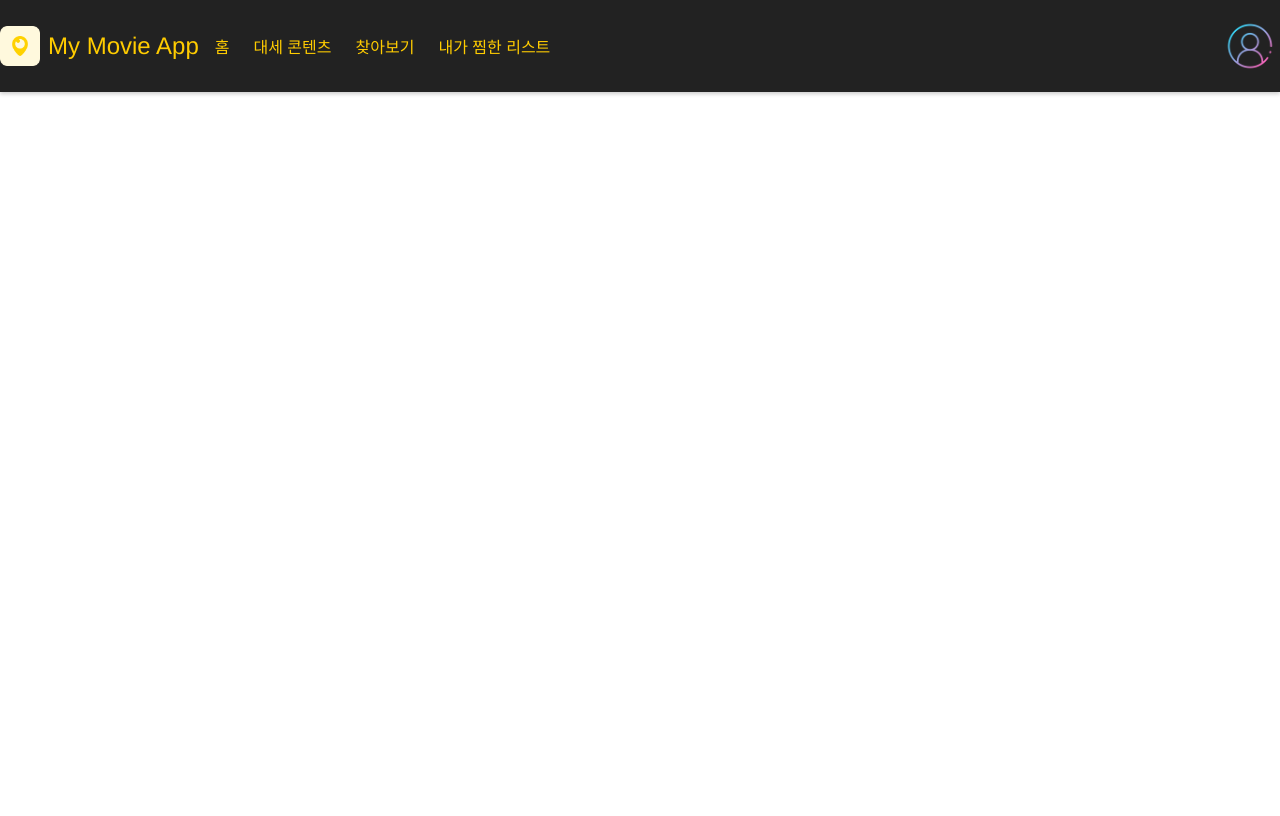
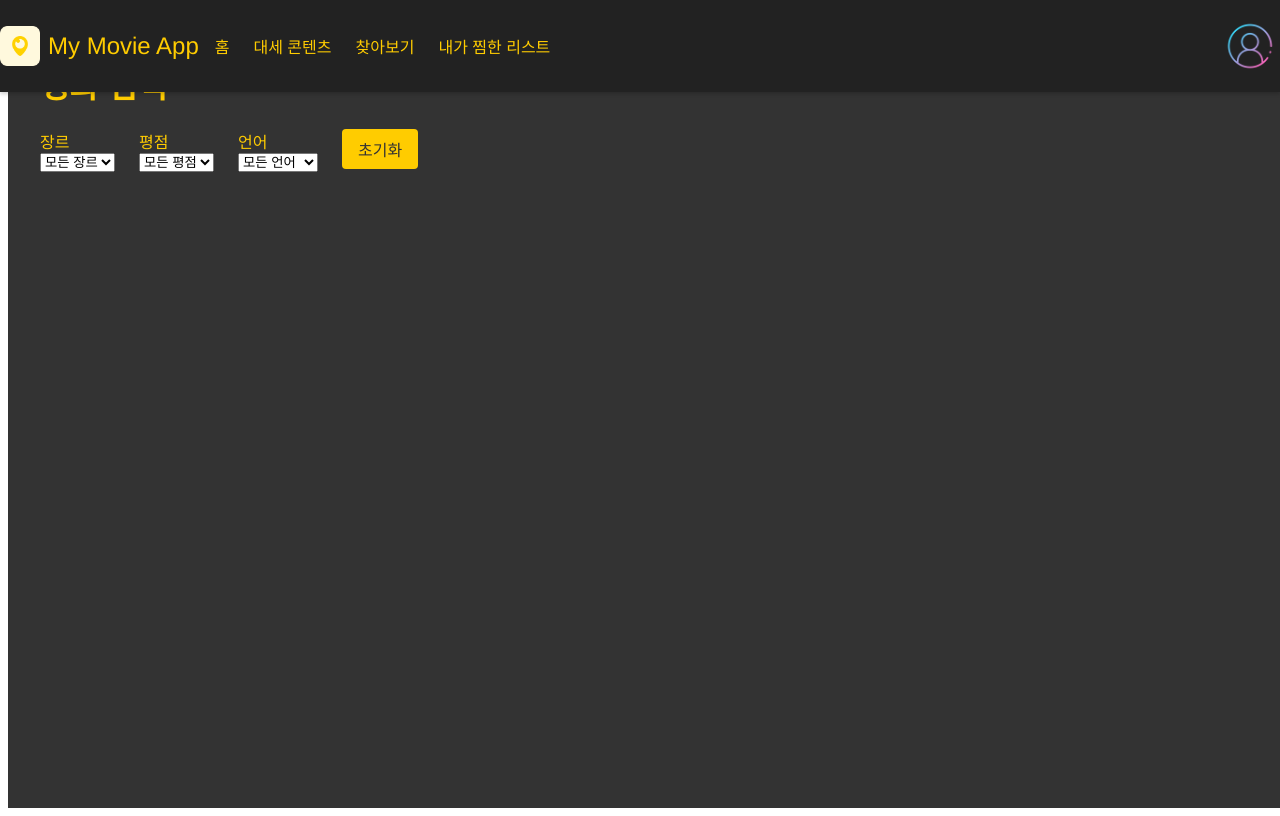
Before and after one commit to RGBRaccoon/web_front, a Vue app: page /search in a window 1280 px wide. Built offline with nearby package versions, Linux system fonts and the light colour scheme.

Commit message:
/search 페이지 생성 및 연결

```diff
--- a/src/router/index.js
+++ b/src/router/index.js
@@ -1,11 +1,16 @@
 import { createRouter, createWebHistory } from 'vue-router';
 import Home from '@/views/Home.vue';
-
+import Search from '@/views/SearchPage.vue';
 const routes = [
     {
         path: '/',
         name: 'MainPage',
         component: Home,
+    },
+    {
+        path: '/search',
+        name: 'SearchPage',
+        component: Search,
     },
     // 다른 라우트 추가 가능
 ];
--- /dev/null
+++ b/src/views/SearchPage.vue
@@ -0,0 +1,167 @@
+<template>
+    <div class="search-page">
+        <h1>영화 검색</h1>
+
+        <div class="filters">
+            <!-- 장르 선택 -->
+            <div class="filter">
+                <label for="genre">장르</label>
+                <select v-model="selectedGenre" @change="applyFilters">
+                    <option value="">모든 장르</option>
+                    <option
+                        v-for="genre in genres"
+                        :key="genre.id"
+                        :value="genre.id"
+                    >
+                        {{ genre.name }}
+                    </option>
+                </select>
+            </div>
+
+            <!-- 평점 선택 -->
+            <div class="filter">
+                <label for="rating">평점</label>
+                <select v-model="selectedRating" @change="applyFilters">
+                    <option value="">모든 평점</option>
+                    <option
+                        v-for="rating in ratings"
+                        :key="rating"
+                        :value="rating"
+                    >
+                        {{ rating }}
+                    </option>
+                </select>
+            </div>
+
+            <!-- 언어 선택 -->
+            <div class="filter">
+                <label for="language">언어</label>
+                <select v-model="selectedLanguage" @change="applyFilters">
+                    <option value="">모든 언어</option>
+                    <option
+                        v-for="language in languages"
+                        :key="language.code"
+                        :value="language.code"
+                    >
+                        {{ language.name }}
+                    </option>
+                </select>
+            </div>
+            <button @click="resetFilters" class="reset-button">초기화</button>
+        </div>
+
+        <!-- 초기화 버튼 -->
+
+        <!-- 필터 적용 후 영화 목록 -->
+        <div class="movie-results">
+            <MovieCard
+                v-for="movie in filteredMovies"
+                :key="movie.id"
+                :movie="movie"
+            />
+        </div>
+    </div>
+</template>
+
+<script>
+import MovieCard from '@/components/MovieCard.vue';
+
+export default {
+    name: 'SearchPage',
+    components: { MovieCard },
+    data() {
+        return {
+            selectedGenre: '',
+            selectedRating: '',
+            selectedLanguage: '',
+            genres: [
+                { id: 28, name: 'Action' },
+                { id: 35, name: 'Comedy' },
+                { id: 18, name: 'Drama' },
+                // 추가 장르
+            ],
+            ratings: [1, 2, 3, 4, 5, 6, 7, 8, 9, 10],
+            languages: [
+                { code: 'en', name: 'English' },
+                { code: 'ko', name: 'Korean' },
+                { code: 'ja', name: 'Japanese' },
+                // 추가 언어
+            ],
+            movies: [],
+            filteredMovies: [],
+        };
+    },
+    async created() {
+        this.movies = await this.fetchMovies();
+        this.filteredMovies = this.movies;
+    },
+    methods: {
+        async fetchMovies() {
+            return [];
+        },
+        applyFilters() {
+            this.filteredMovies = this.movies.filter((movie) => {
+                const matchesGenre = this.selectedGenre
+                    ? movie.genre_ids.includes(parseInt(this.selectedGenre))
+                    : true;
+                const matchesRating = this.selectedRating
+                    ? movie.vote_average >= this.selectedRating
+                    : true;
+                const matchesLanguage = this.selectedLanguage
+                    ? movie.original_language === this.selectedLanguage
+                    : true;
+                return matchesGenre && matchesRating && matchesLanguage;
+            });
+        },
+        resetFilters() {
+            this.selectedGenre = '';
+            this.selectedRating = '';
+            this.selectedLanguage = '';
+            this.filteredMovies = this.movies; // 초기 상태로 필터링을 해제
+        },
+    },
+};
+</script>
+
+<style scoped>
+.search-page {
+    width: 100vw;
+    min-height: 100vh;
+    padding: 2rem;
+    box-sizing: border-box;
+    background-color: #333;
+    color: #ffcc00;
+}
+
+.filters {
+    display: flex;
+    gap: 1.5rem;
+    margin-bottom: 1rem;
+}
+
+.filter {
+    display: flex;
+    flex-direction: column;
+}
+
+.reset-button {
+    background-color: #ffcc00;
+    color: #333;
+    border: none;
+    padding: 0.5rem 1rem;
+    font-size: 1rem;
+    cursor: pointer;
+    border-radius: 4px;
+    margin-bottom: 2rem;
+}
+
+.reset-button:hover {
+    background-color: #ffd700;
+}
+
+.movie-results {
+    display: flex;
+    flex-wrap: wrap;
+    gap: 1rem;
+}
+</style>
```
Also changed, not shown: src/components/HeaderComponent.vue (line endings or trailing spaces).
